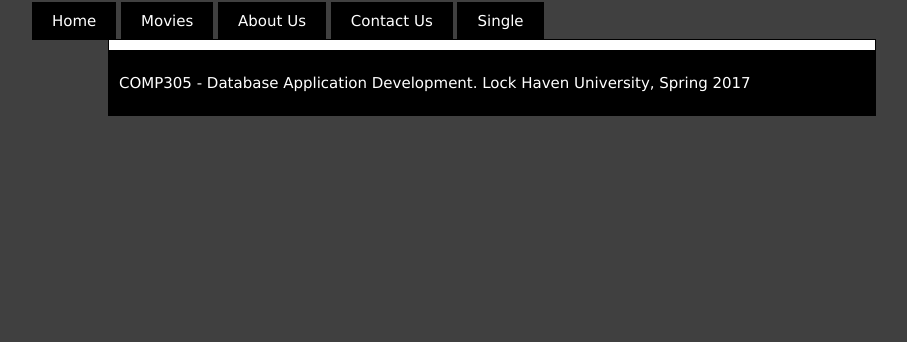
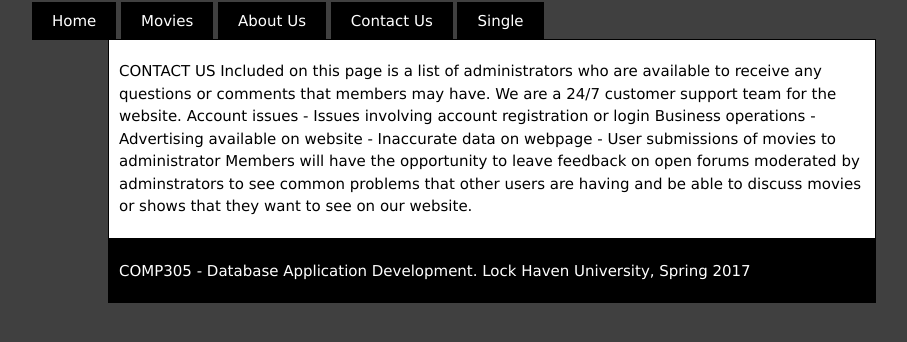
Before and after one commit to jstimer/MovieDatabase, a PHP site: page /contact_us.php in a window 1280 px wide. Shown: the part 161-503 px from the top of the page, without its empty margins (148-1055 px from the left). Run offline with PHP 8.4, Linux system fonts and the light colour scheme.

Commit message:
Add files via upload

```diff
--- a/contact_us.php
+++ b/contact_us.php
@@ -10,6 +10,21 @@
 
 		<!-- webpage info should go here-->
 		<div class="body">
+			<p> CONTACT US
+ 			Included on this page is a list of administrators who are available to 				receive any questions or comments that members may have. We are a 24/7 				customer support team for the website.
+
+			Account issues
+			- Issues involving account registration or login
+
+			Business operations
+			- Advertising available on website
+			- Inaccurate data on webpage
+			- User submissions of movies to administrator
+
+
+
+			Members will have the opportunity to leave feedback on open forums 				moderated by adminstrators to see common problems that other users are 				having and be able to discuss movies or shows that they want to see on our 				website.
+</p>
 
 		</div>
 
```
